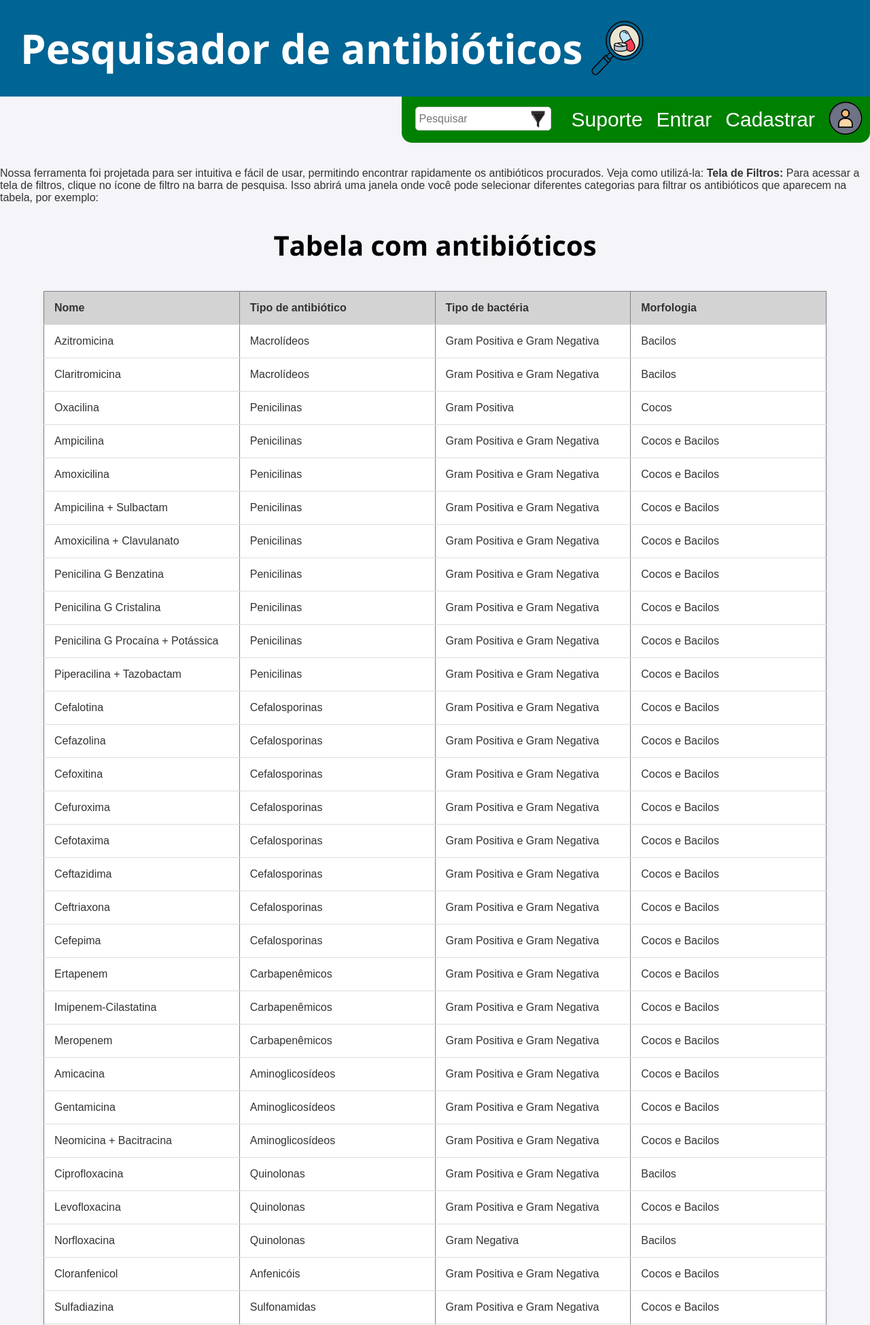
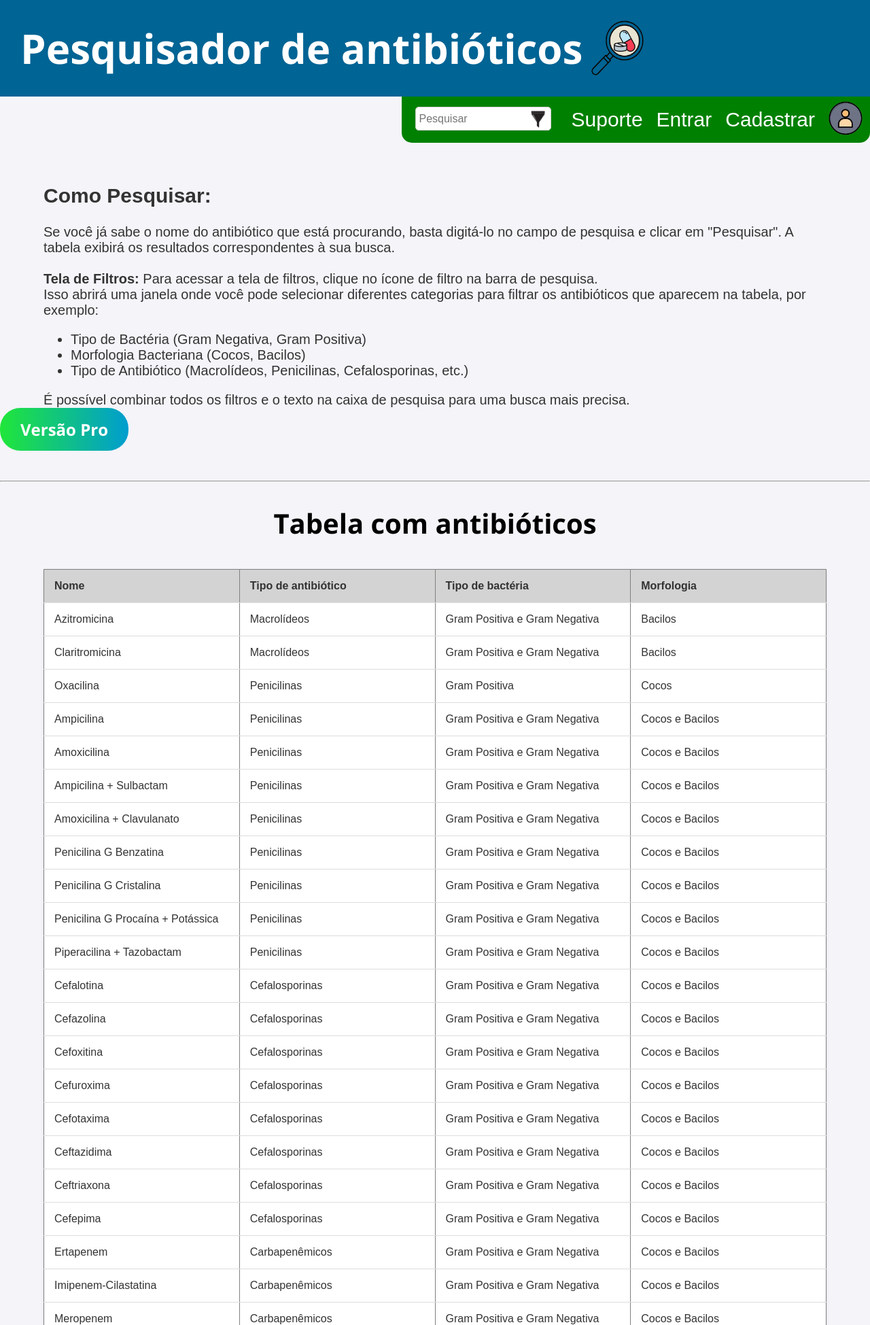
Before and after one commit to arthurbaccan/ATBSearch, a PHP site: page /HTML/index.html in a window 1280 px wide. Shown: the top 1949 px of the page at 68% size. Run offline with PHP 8.4, Linux system fonts and the light colour scheme.

Commit message:
Add files via upload

```diff
--- a/HTML/coisas.css
+++ b/HTML/coisas.css
@@ -213,6 +213,7 @@ div.esquerda {
     padding-left: 30px;
     padding-top: 30px;
     padding-bottom: 30px;
+    width: auto;
     background-color: #006494;
     color: white;
     font-size: 60px;
@@ -274,3 +275,9 @@ div.esquerda {
     margin-top: 7px;
     margin-left: 20px;
 }
+
+.texto {
+    margin-left: 5%;
+    margin-right: 5%;
+    font-size: 20px;
+}
--- a/HTML/index.html
+++ b/HTML/index.html
@@ -94,11 +94,33 @@
 
     <br><br>
 
-        Nossa ferramenta foi projetada para ser intuitiva e fácil de usar, permitindo encontrar rapidamente os antibióticos procurados.
-        Veja como utilizá-la:
+        <div class="texto">
+
+        <!--<br>
+        Nossa ferramenta foi projetada para ser intuitiva e fácil de usar, permitindo encontrar rapidamente os antibióticos procurados. Veja como utilizá-la:
+        <br><br>-->
+
+        <h2>Como Pesquisar:</h2>
+        Se você já sabe o nome do antibiótico que está procurando, basta digitá-lo no campo de pesquisa e clicar em "Pesquisar". A tabela exibirá os resultados correspondentes à sua busca.
+
+        <br><br>
         <b>Tela de Filtros:</b>
+
         Para acessar a tela de filtros, clique no ícone de filtro na barra de pesquisa.
+        <br>
         Isso abrirá uma janela onde você pode selecionar diferentes categorias para filtrar os antibióticos que aparecem na tabela, por exemplo:
+        <ul>
+            <li>Tipo de Bactéria (Gram Negativa, Gram Positiva)</li>
+            <li>Morfologia Bacteriana (Cocos, Bacilos)</li>
+            <li>Tipo de Antibiótico (Macrolídeos, Penicilinas, Cefalosporinas, etc.)</li>
+        </ul>
+        É possível combinar todos os filtros e o texto na caixa de pesquisa para uma busca mais precisa.
+
+        </div>
+
+        <button class="botao-arredondado">Versão Pro</button>
+        <br><br><br>
+        <hr>
 
     <h2 class="titulo-tabela">Tabela com antibióticos</h2>
 
```
